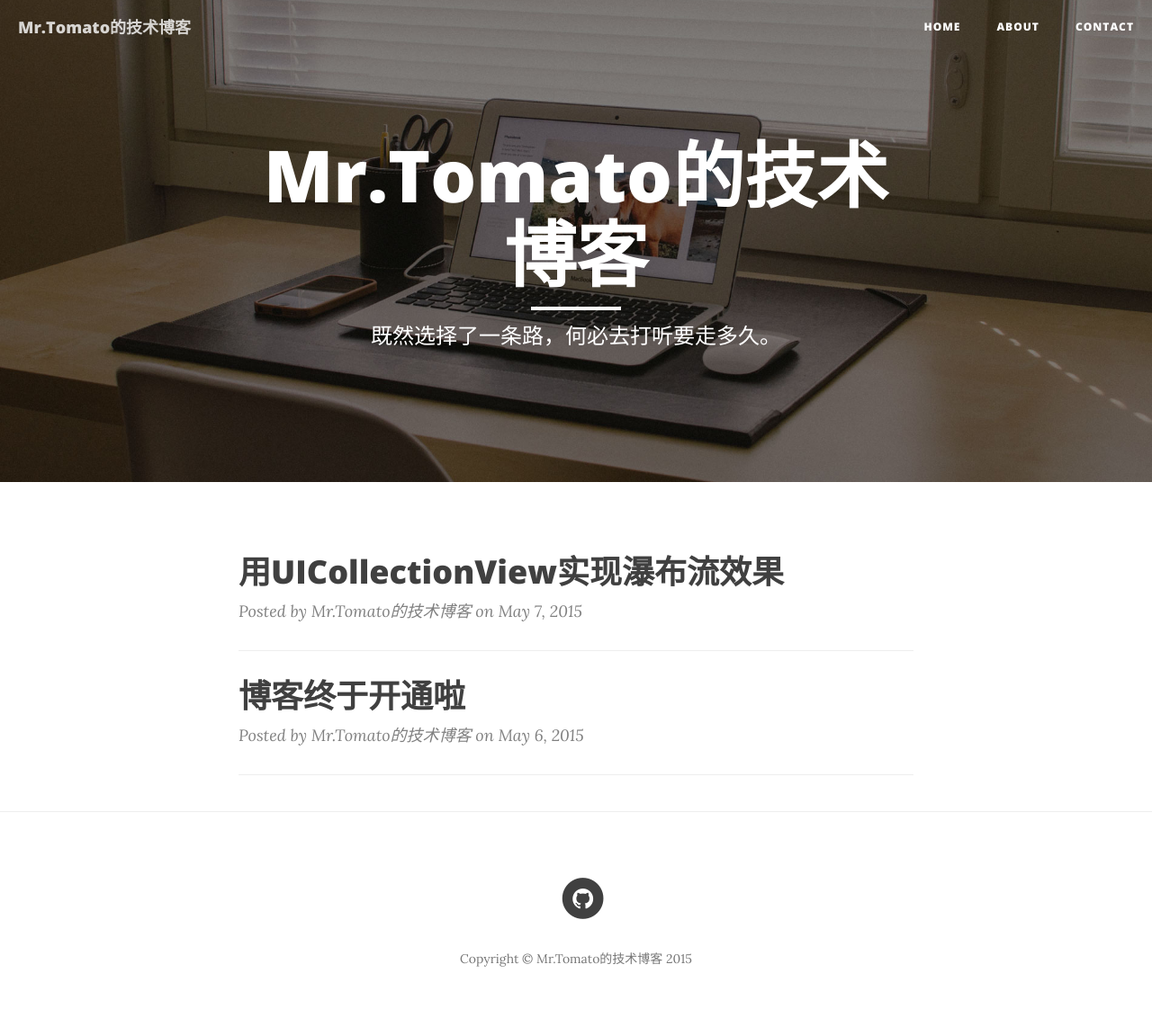
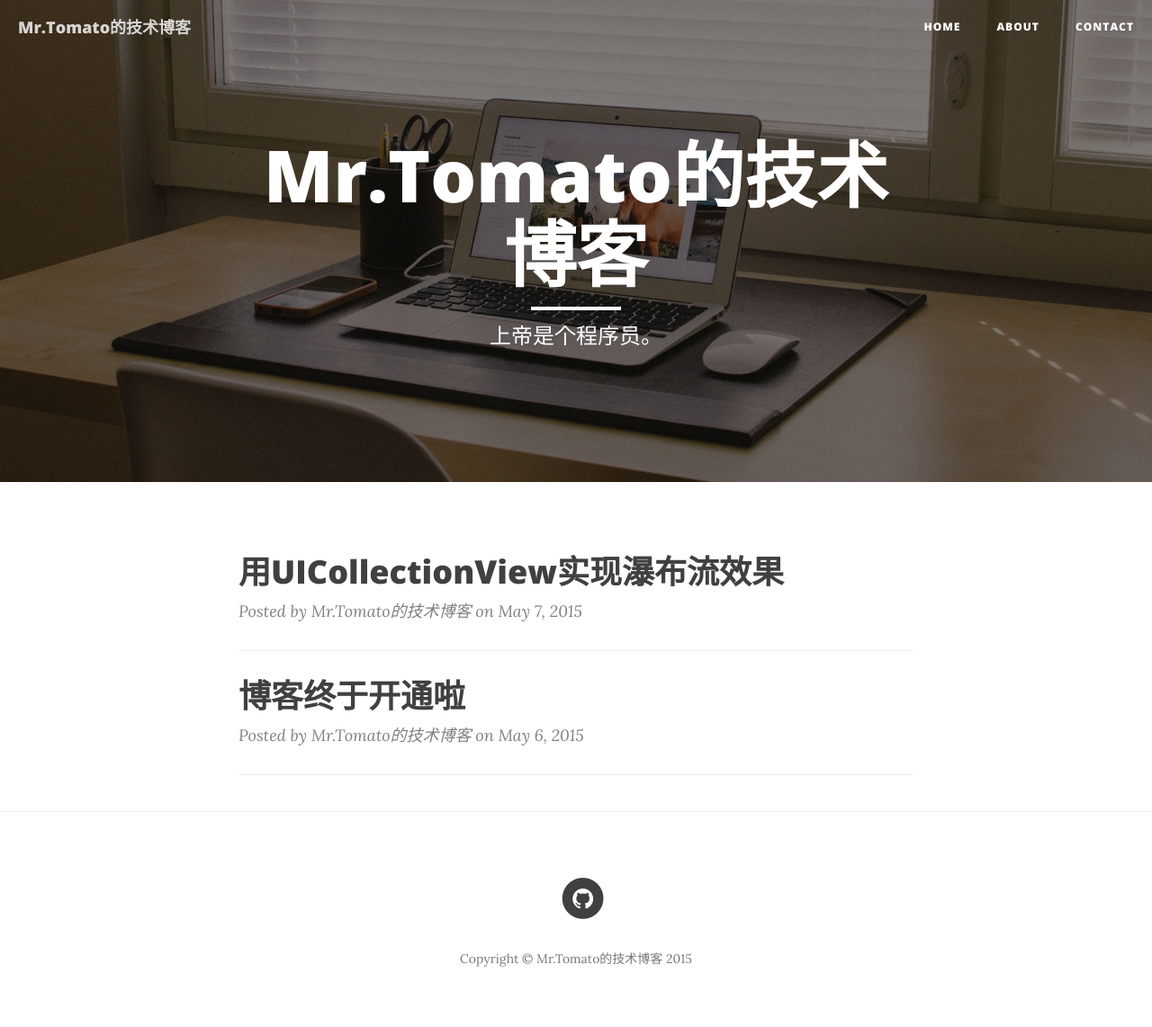
Before and after one commit to rhythmcity/blog, a Jekyll site: the page built from index.html, in a window 1280 px wide. Shown: the whole page at 90% size. Built offline with Jekyll 4.4.1, drawn with Linux system fonts in a browser that asks for light colours; nearby versions of some CDN libraries; the list of posts is cut into pages by our own code.

Commit message:
Update index.html

```diff
--- a/index.html
+++ b/index.html
@@ -1,6 +1,6 @@
 ---
 layout: page
-description: "既然选择了一条路，何必去打听要走多久。"
+description: "上帝是个程序员。"
 ---
 
 {% for post in paginator.posts %}
```
